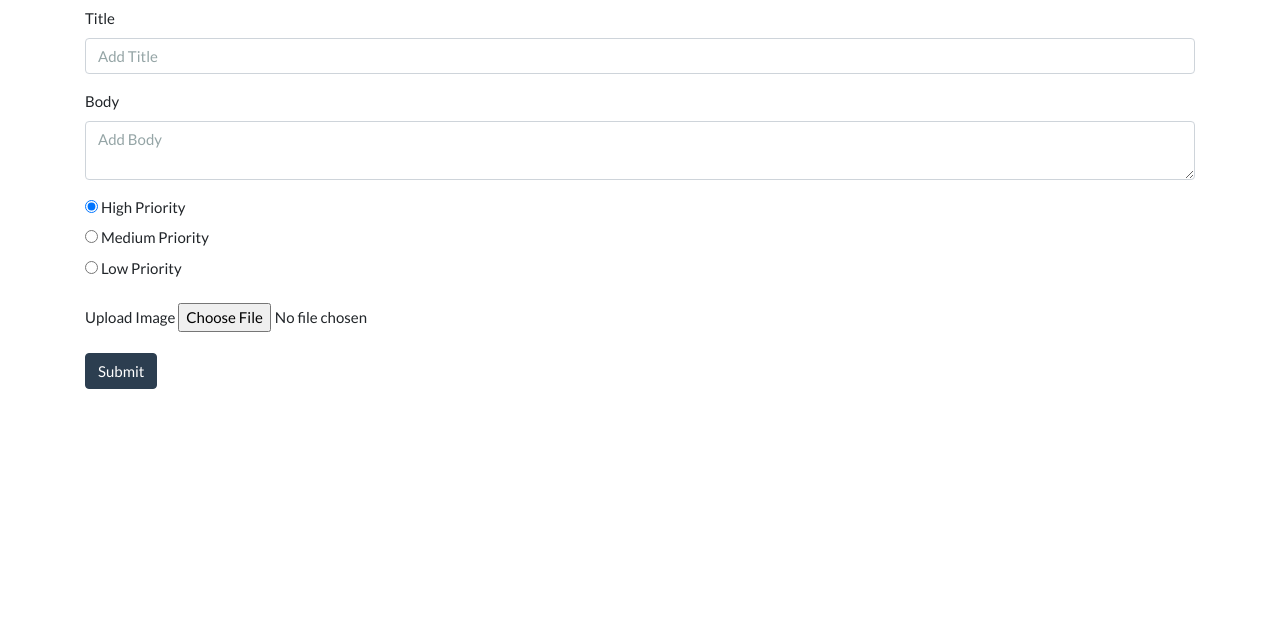
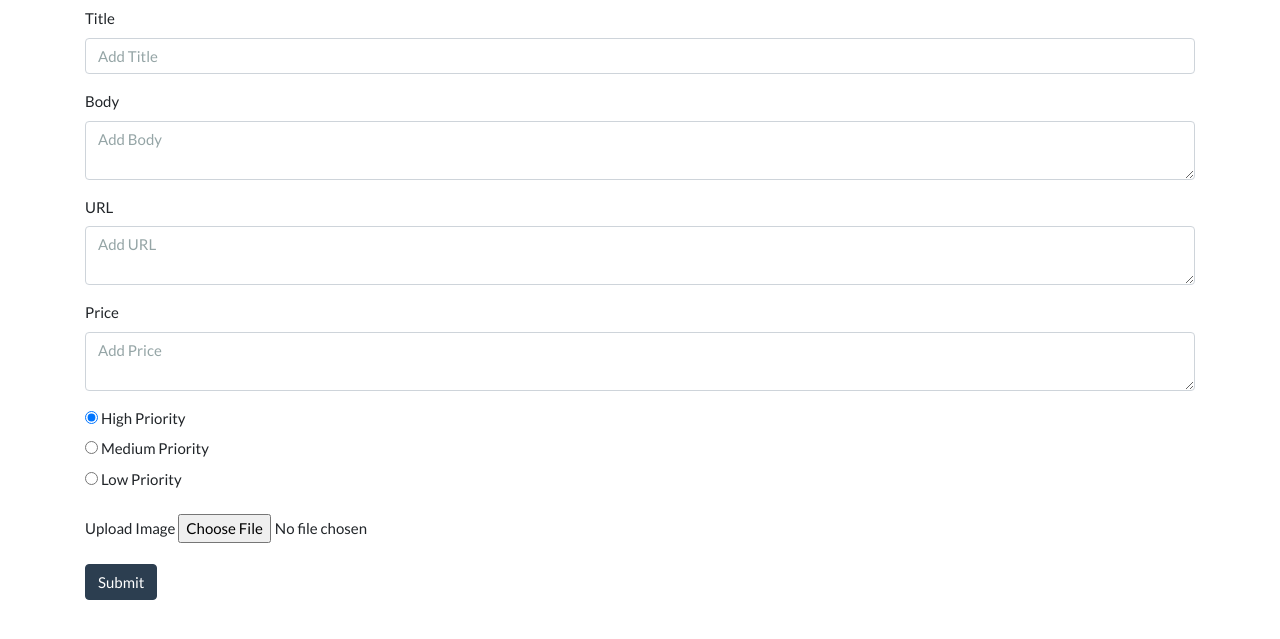
Before and after one commit to nipunaupeksha/codeignitor-wishlist, a CodeIgniter app: page /ci-wishlist/wishes/create in a window 1280 px wide. Shown: the part 142-781 px from the top of the page. Run offline with CodeIgniter, Linux system fonts and the light colour scheme; a user stored in the database is signed in; some libraries are stand-ins or nearby versions.

Commit message:
files changed

```diff
--- a/application/models/Wish_model.php
+++ b/application/models/Wish_model.php
@@ -30,6 +30,8 @@
                 'priority_id'=>$this->input->post('priority_id'),
                 //'category_id' =>$this->input->post('category_id'),
                 'user_id'=>$this->session->userdata('user_id'),
+                'url'=>$this->input->post('url'),
+                'price'=>$this->input->post('price'),
                 'wish_image'=>$wish_image
             );
 
@@ -49,6 +51,8 @@
                 'slug'=>$slug,
                 'body'=>$this->input->post('body'),
                 'priority_id'=>$this->input->post('priority_id'),
+                'url'=>$this->input->post('url'),
+                'price'=>$this->input->post('price'),
                 //'category_id' =>$this->input->post('category_id')
             );
             $this->db->where('id',$this->input->post('id'));
--- a/application/views/wishes/create.php
+++ b/application/views/wishes/create.php
@@ -8,6 +8,14 @@
     <div class="form-group">
         <label >Body</label>
         <textarea id="editor1" class="form-control" id="body" name="body" placeholder="Add Body"></textarea>
+    </div>
+    <div class="form-group">
+        <label >URL</label>
+        <textarea id="editor1" class="form-control" id="url" name="url" placeholder="Add URL"></textarea>
+    </div>
+    <div class="form-group">
+        <label >Price</label>
+        <textarea id="editor1" class="form-control" id="price" name="price" placeholder="Add Price"></textarea>
     </div>
     <div class="form-group">
         <input type="radio" name="priority_id" value="1" checked>
```
Also changed, not shown: application/views/wishes/edit.php (+8 -0 lines), sqlfile/ciwishlist.sql (+7 -8 lines).
